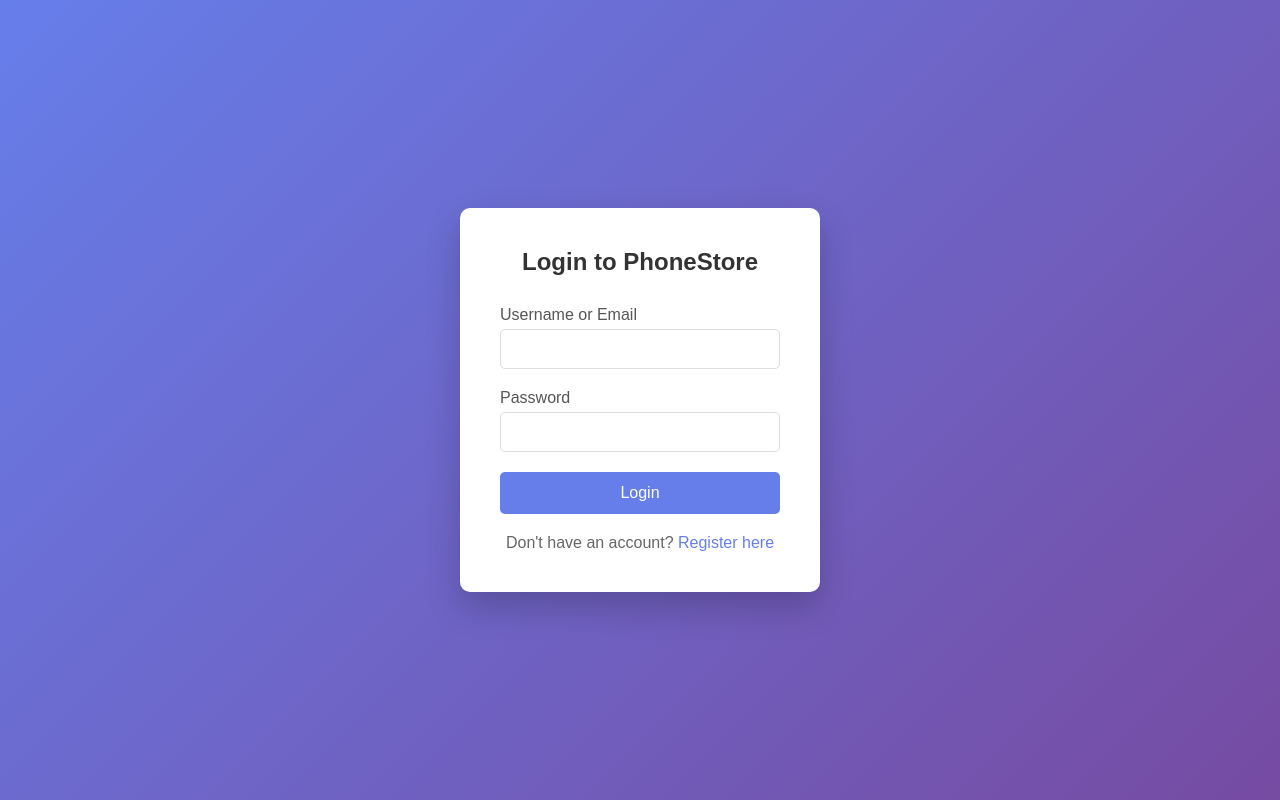
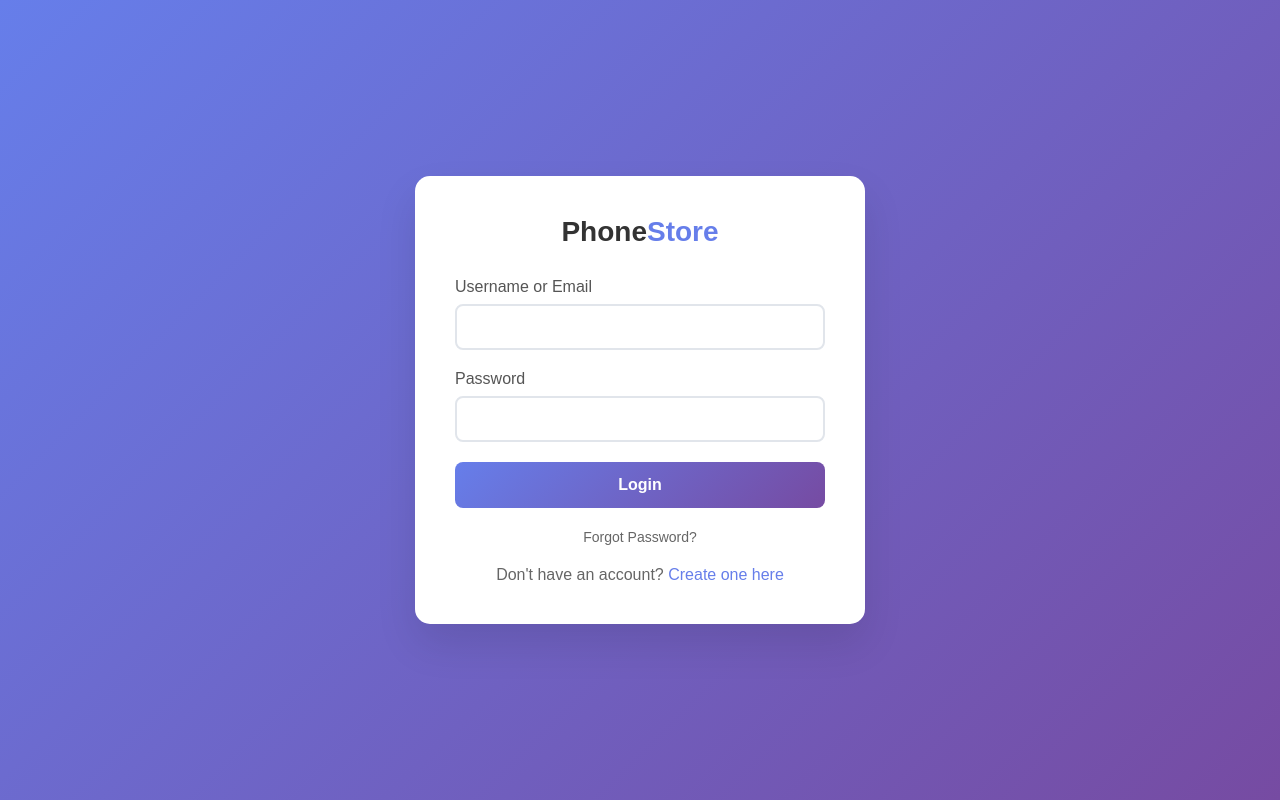
Before and after one commit to chaitanya461/docker2, a PHP site: page /auth/login.php in a window 1280 px wide. Run offline with PHP 8.4, Linux system fonts and the light colour scheme; data that the repository does not hold is empty.

Commit message:
Update login.php for better error handling and UI
Refactor login logic and improve error handling.

```diff
--- a/auth/login.php
+++ b/auth/login.php
@@ -1,11 +1,24 @@
 <?php
-require_once '../config/database.php';
-$conn = getDatabaseConnection();
+// auth/login.php
+require_once '../config/init.php';
+
+// If already logged in, redirect to home
+if (isLoggedIn()) {
+    redirect('/index.php');
+}
+
+$page_title = "Login";
+$error = '';
+$success = '';
 
 if ($_SERVER['REQUEST_METHOD'] === 'POST') {
-    $username = sanitize($_POST['username']);
-    $password = $_POST['password'];
+    $username = sanitize($_POST['username'] ?? '');
+    $password = $_POST['password'] ?? '';
 
+    if (empty($username) || empty($password)) {
+        $error = "Please enter both username and password";
+    } else {
+        $conn = getDatabaseConnection();
         $stmt = $conn->prepare("SELECT id, username, password, email, full_name, role FROM users WHERE username = ? OR email = ?");
         $stmt->bind_param("ss", $username, $username);
         $stmt->execute();
@@ -13,22 +26,32 @@ if ($_SERVER['REQUEST_METHOD'] === 'POST') {
 
         if ($user = $result->fetch_assoc()) {
             if (password_verify($password, $user['password'])) {
+                // Login successful
                 $_SESSION['user_id'] = $user['id'];
                 $_SESSION['username'] = $user['username'];
                 $_SESSION['email'] = $user['email'];
                 $_SESSION['full_name'] = $user['full_name'];
                 $_SESSION['role'] = $user['role'];
 
-            redirect('/index.php');
+                // Redirect to intended page or home
+                $redirect = $_GET['redirect'] ?? '/index.php';
+                redirect($redirect);
             } else {
                 $error = "Invalid username or password";
             }
         } else {
             $error = "Invalid username or password";
         }
+        $stmt->close();
+    }
+}
+
+// Display success message if redirected from registration
+if (isset($_SESSION['registration_success'])) {
+    $success = $_SESSION['registration_success'];
+    unset($_SESSION['registration_success']);
 }
 ?>
-
 <!DOCTYPE html>
 <html lang="en">
 <head>
@@ -36,7 +59,6 @@ if ($_SERVER['REQUEST_METHOD'] === 'POST') {
     <meta name="viewport" content="width=device-width, initial-scale=1.0">
     <title>Login - PhoneStore</title>
     <style>
-        /* Same styles as register.php, with minor adjustments */
         * {
             margin: 0;
             padding: 0;
@@ -44,78 +66,105 @@ if ($_SERVER['REQUEST_METHOD'] === 'POST') {
         }
 
         body {
-            font-family: Arial, sans-serif;
+            font-family: 'Poppins', sans-serif;
             background: linear-gradient(135deg, #667eea 0%, #764ba2 100%);
             min-height: 100vh;
             display: flex;
+            align-items: center;
             justify-content: center;
-            align-items: center;
-        }
-
-        .container {
-            width: 100%;
-            max-width: 400px;
             padding: 20px;
         }
 
-        .login-form {
-            background: white;
-            padding: 40px;
-            border-radius: 10px;
-            box-shadow: 0 15px 35px rgba(0,0,0,0.2);
+        .login-container {
+            width: 100%;
+            max-width: 450px;
         }
 
-        h2 {
+        .login-card {
+            background: white;
+            border-radius: 15px;
+            padding: 40px;
+            box-shadow: 0 20px 40px rgba(0,0,0,0.1);
+        }
+
+        .logo {
             text-align: center;
+            margin-bottom: 30px;
+        }
+
+        .logo i {
+            font-size: 40px;
+            color: #667eea;
+            margin-bottom: 10px;
+        }
+
+        .logo h1 {
             color: #333;
-            margin-bottom: 30px;
+            font-size: 28px;
+        }
+
+        .logo .highlight {
+            color: #667eea;
         }
 
         .form-group {
             margin-bottom: 20px;
         }
 
-        label {
+        .form-group label {
             display: block;
-            margin-bottom: 5px;
+            margin-bottom: 8px;
             color: #555;
+            font-weight: 500;
         }
 
-        input {
+        .form-control {
             width: 100%;
-            padding: 10px;
-            border: 1px solid #ddd;
-            border-radius: 5px;
+            padding: 12px 15px;
+            border: 2px solid #e1e5eb;
+            border-radius: 8px;
             font-size: 16px;
+            transition: border-color 0.3s;
         }
 
-        input:focus {
+        .form-control:focus {
             outline: none;
             border-color: #667eea;
         }
 
-        .btn {
+        .btn-login {
             width: 100%;
-            padding: 12px;
-            background: #667eea;
+            padding: 14px;
+            background: linear-gradient(135deg, #667eea 0%, #764ba2 100%);
             color: white;
             border: none;
-            border-radius: 5px;
+            border-radius: 8px;
             font-size: 16px;
+            font-weight: 600;
             cursor: pointer;
-            transition: background 0.3s;
+            transition: transform 0.3s;
         }
 
-        .btn:hover {
-            background: #5a67d8;
+        .btn-login:hover {
+            transform: translateY(-2px);
         }
 
-        .error {
+        .error-message {
             background: #f56565;
             color: white;
-            padding: 10px;
-            border-radius: 5px;
+            padding: 12px;
+            border-radius: 8px;
             margin-bottom: 20px;
+            text-align: center;
+        }
+
+        .success-message {
+            background: #48bb78;
+            color: white;
+            padding: 12px;
+            border-radius: 8px;
+            margin-bottom: 20px;
+            text-align: center;
         }
 
         .register-link {
@@ -127,42 +176,68 @@ if ($_SERVER['REQUEST_METHOD'] === 'POST') {
         .register-link a {
             color: #667eea;
             text-decoration: none;
+            font-weight: 500;
+        }
+
+        .form-footer {
+            text-align: center;
+            margin-top: 20px;
+        }
+
+        .form-footer a {
+            color: #666;
+            text-decoration: none;
+            font-size: 14px;
+        }
+
+        .form-footer a:hover {
+            color: #667eea;
         }
     </style>
 </head>
 <body>
-    <div class="container">
-        <div class="login-form">
-            <h2>Login to PhoneStore</h2>
+    <div class="login-container">
+        <div class="login-card">
+            <div class="logo">
+                <i class="fas fa-mobile-alt"></i>
+                <h1>Phone<span class="highlight">Store</span></h1>
+            </div>
 
-            <?php if (isset($error)): ?>
-                <div class="error">
-                    <p><?php echo $error; ?></p>
+            <?php if($error): ?>
+                <div class="error-message">
+                    <i class="fas fa-exclamation-circle"></i> <?php echo $error; ?>
                 </div>
             <?php endif; ?>
 
-            <?php if (isset($_SESSION['success'])): ?>
-                <div class="success" style="background: #48bb78; color: white; padding: 10px; border-radius: 5px; margin-bottom: 20px;">
-                    <p><?php echo $_SESSION['success']; unset($_SESSION['success']); ?></p>
+            <?php if($success): ?>
+                <div class="success-message">
+                    <i class="fas fa-check-circle"></i> <?php echo $success; ?>
                 </div>
             <?php endif; ?>
 
             <form method="POST" action="">
                 <div class="form-group">
                     <label for="username">Username or Email</label>
-                    <input type="text" id="username" name="username" required>
+                    <input type="text" id="username" name="username" class="form-control"
+                           value="<?php echo htmlspecialchars($_POST['username'] ?? ''); ?>" required>
                 </div>
 
                 <div class="form-group">
                     <label for="password">Password</label>
-                    <input type="password" id="password" name="password" required>
+                    <input type="password" id="password" name="password" class="form-control" required>
                 </div>
 
-                <button type="submit" class="btn">Login</button>
+                <button type="submit" class="btn-login">
+                    <i class="fas fa-sign-in-alt"></i> Login
+                </button>
             </form>
 
+            <div class="form-footer">
+                <a href="/auth/forgot-password.php">Forgot Password?</a>
+            </div>
+
             <div class="register-link">
-                Don't have an account? <a href="/register.php">Register here</a>
+                Don't have an account? <a href="/auth/register.php">Create one here</a>
             </div>
         </div>
     </div>
```
Lines whose indentation alone changed are shown as unchanged.
